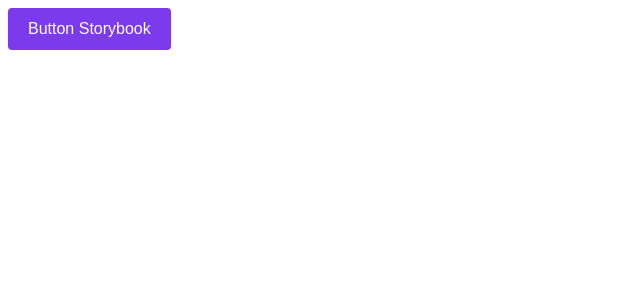
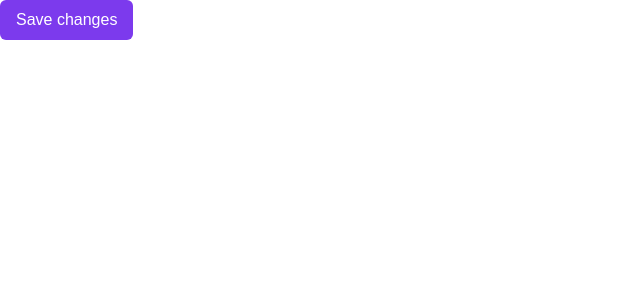
Before and after one commit to DiegoVilla27/react-design-system, a React (Vite) app: page / in a window 1280 px wide. Shown: the top 300 px of the page, without its empty margins (0-640 px from the left). Built offline with nearby package versions, Linux system fonts and the light colour scheme.

Commit message:
feat: Atom button

```diff
--- a/src/App.tsx
+++ b/src/App.tsx
@@ -2,10 +2,13 @@
 
 function App() {
   return (
-    <Button
-      label="Button Storybook"
-      size="lg"
-    />
+    <>
+      <Button
+        label="Save changes"
+        variant="primary"
+        size="md"
+      />
+    </>
   );
 }
 
--- a/src/stories/components/atoms/buttons/Button.tsx
+++ b/src/stories/components/atoms/buttons/Button.tsx
@@ -6,6 +6,7 @@
   variant = "primary",
   size = "md",
   label,
+  children,
   ...props
 }) => {
   return (
@@ -13,7 +14,7 @@
       className={`btn btn--${variant} btn--${size}`}
       {...props}
     >
-      {label}
+      {label || children}
     </button>
   );
 };
--- a/src/stories/components/atoms/buttons/button.css
+++ b/src/stories/components/atoms/buttons/button.css
@@ -1,49 +1,64 @@
 .btn {
   border: none;
-  padding: 0.5rem 1rem;
   cursor: pointer;
-  border-radius: 4px;
   font-family: var(--font-family-regular);
   transition: all 0.2s ease-in-out;
+  display: inline-flex;
+  align-items: center;
+  justify-content: center;
+  white-space: nowrap;
+  line-height: 1;
+}
+.btn:disabled {
+  opacity: 0.5;
+  cursor: not-allowed;
 }
 
+/* BTN PRIMARY */
 .btn--primary {
   background-color: var(--color-primary);
   color: white;
-  &:hover {
-    background-color: var(--color-primaryHover);
-  }
+}
+.btn--primary:hover {
+  background-color: var(--color-primaryHover);
 }
 
+/* BTN SECONDARY */
 .btn--secondary {
   background-color: var(--color-background);
   border: 1px solid var(--color-primary);
   color: var(--color-primary);
-  &:hover {
-    background-color: var(--color-primary);
-    color: var(--color-background);
-  }
+}
+.btn--secondary:hover {
+  background-color: var(--color-primary);
+  color: var(--color-background);
 }
 
+/* BTN GHOST */
 .btn--ghost {
   background: transparent;
   color: var(--color-primary);
-  &:hover {
-    background-color: var(--color-border);
-  }
+}
+.btn--ghost:hover {
+  background-color: var(--color-border);
 }
 
+/* BTN SIZES */
 .btn--sm {
-  font-size: var(--font-size-xs);
-  padding: 4px 8px;
+  height: 2rem;
+  padding: 0 0.75rem;
+  font-size: 0.875rem;
+  border-radius: 4px;
 }
-
 .btn--md {
-  font-size: var(--font-size-sm);
-  padding: 8px 16px;
+  height: 2.5rem;
+  padding: 0 1rem;
+  font-size: 1rem;
+  border-radius: 6px;
 }
-
 .btn--lg {
-  font-size: var(--font-size-md);
-  padding: 12px 20px;
+  height: 3rem;
+  padding: 0 1.25rem;
+  font-size: 1.125rem;
+  border-radius: 8px;
 }
--- a/src/theme/ThemeProvider.tsx
+++ b/src/theme/ThemeProvider.tsx
@@ -1,6 +1,7 @@
 import React, { ReactNode, useEffect } from "react";
 import { Theme } from "./Theme.types";
 import themeDefault from "./themeDefault.json";
+import "./global.css";
 
 interface Props {
   theme?: Theme;
--- /dev/null
+++ b/src/theme/global.css
@@ -0,0 +1,28 @@
+/* Reset global */
+* {
+  margin: 0;
+  padding: 0;
+  box-sizing: border-box;
+}
+
+/* Tipografía y colores base */
+html {
+  font-family: var(--font-family-regular);
+  font-size: var(--font-size-md);
+  color: var(--color-textPrimary);
+}
+
+/* Responsive */
+@media (max-width: 768px) {
+  /* Tablet */
+  html {
+    font-size: var(--font-size-sm);
+  }
+}
+
+@media (max-width: 480px) {
+  /* Mobile */
+  html {
+    font-size: var(--font-size-xs);
+  }
+}
```
Also changed, not shown: src/stories/components/atoms/buttons/Button.types.ts (+3 -2 lines), 2 other files (tests, documents, lock files or other folders).
